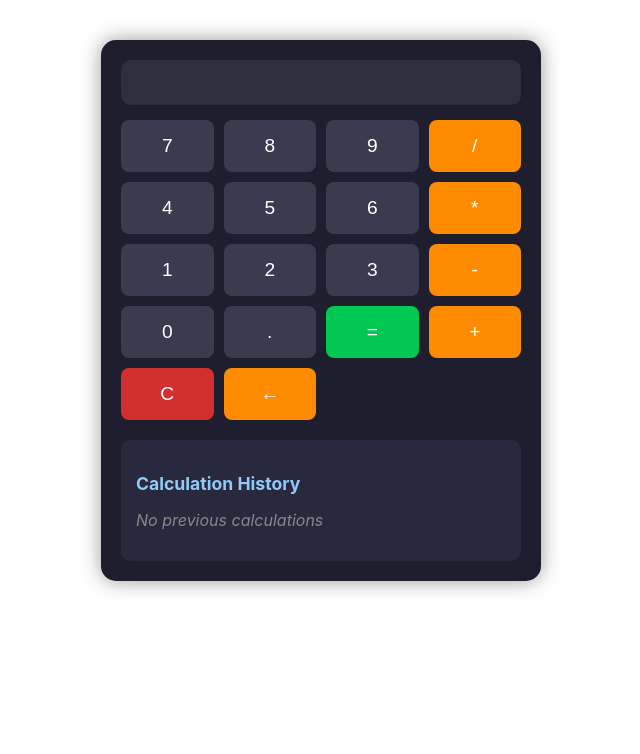
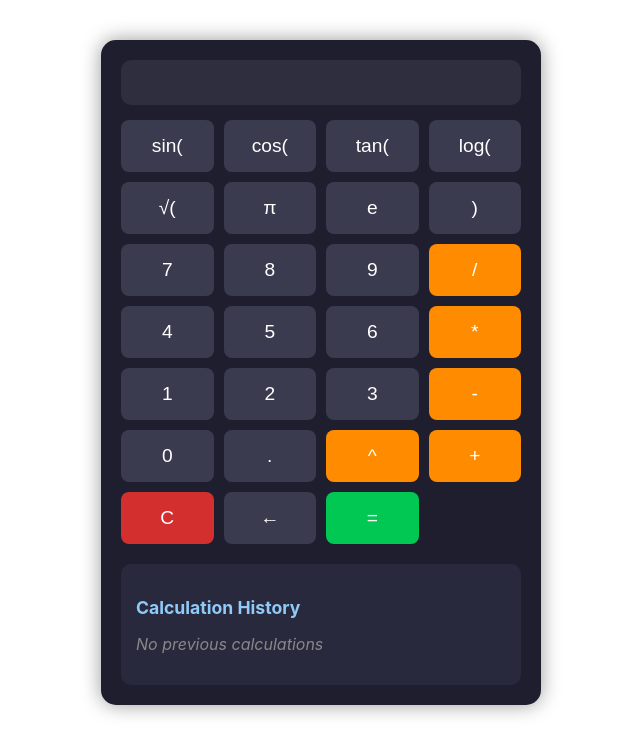
Before and after one commit to hsbhatra/scientific-calculator, a React (Create React App) app: page / in a window 1280 px wide. Shown: the top 754 px of the page, without its empty margins (319-959 px from the left). Built offline with nearby package versions, Linux system fonts and the light colour scheme.

Commit message:
Add scientific functions, mathjs eval, updated button types, and reverse history order.

```diff
--- a/package.json
+++ b/package.json
@@ -7,6 +7,7 @@
     "@testing-library/jest-dom": "^6.6.3",
     "@testing-library/react": "^16.3.0",
     "@testing-library/user-event": "^13.5.0",
+    "mathjs": "^14.5.2",
     "react": "^19.1.0",
     "react-dom": "^19.1.0",
     "react-scripts": "5.0.1",
--- a/src/App.js
+++ b/src/App.js
@@ -1,4 +1,5 @@
 import React, { useState } from 'react';
+import { evaluate } from 'mathjs';
 import Display from './components/Display';
 import Button from './components/Button';
 import History from './components/History'
@@ -16,51 +17,70 @@ function App() {
 
   // List of all buttons to render in calculator
   const buttons = [
+    'sin(', 'cos(', 'tan(', 'log(',
+    '√(', 'π', 'e', ')',
     '7', '8', '9', '/',
     '4', '5', '6', '*',
     '1', '2', '3', '-',
-    '0', '.', '=', '+',
-    'C', '←'
+    '0', '.', '^', '+',
+    'C', '←', '='
   ];
+
 
   // Handles logic when a button is clicked
   const handleClick = (label) => {
     if (label === 'C') {
-      // Clear everything
+      // Reset the expression and result
       setExpression('');
       setResult('');
     } else if (label === '←') {
-      // Remove last character
+      // Remove the last character from the expression
       setExpression((prev) => prev.slice(0, -1));
     } else if (label === '=') {
       try {
-        const evalResult = eval(expression); // Use mathjs later for safety
+        // Preprocess expression for mathjs compatibility
+        let processedExpr = expression
+          .replace(/π/g, 'pi')           // Replace π with mathjs constant
+          .replace(/√/g, 'sqrt')         // Replace √ with sqrt
+          .replace(/log/g, 'log10');     // Replace log with log10 (base 10)
+
+        // Evaluate the expression using mathjs
+        const evalResult = evaluate(processedExpr);
         setResult(evalResult);
+
+        // Save this calculation to history
         const newHistory = [...history, `${expression} = ${evalResult}`];
         setHistory(newHistory);
         localStorage.setItem('calc-history', JSON.stringify(newHistory));
       } catch {
+        // If evaluation fails, show error
         setResult('Error');
       }
     } else {
-      // Append number/operator to expression
+      // Append the clicked label (including closing bracket or operators) to the expression
       setExpression((prev) => prev + label);
     }
   };
 
+
   return (
     <div className={styles.calculator}>
       <Display expression={expression} result={result} />
+
       <div className={styles.buttonGrid}>
         {buttons.map((btn, idx) => (
-          <Button
-            key={idx}
-            label={btn}
-            onClick={handleClick}
-            type={btn === '=' ? 'equal' : btn === 'C' ? 'clear' : isNaN(btn) && btn !== '.' ? 'operator' : 'default'}
+          <Button key={idx} label={btn} onClick={handleClick}
+            type={
+              btn === '=' ? 'equal'
+                : btn === 'C' ? 'clear'
+                : ['+', '-', '*', '/', '^'].includes(btn) ? 'operator'
+                : ['sin(', 'cos(', 'tan(', 'log(', '√(', 'π', 'e', '(', ')'].includes(btn) ? 'function'
+                : 'default'
+            }
           />
         ))}
       </div>
+
       <History history={history} />
     </div>
   );
--- a/src/components/History.jsx
+++ b/src/components/History.jsx
@@ -10,7 +10,7 @@ const History = ({ history = [] }) => {
         <p className={styles.empty}>No previous calculations</p>
       ) : (
         <ul className={styles.list}>
-          {history.map((entry, index) => (
+          {[...history].reverse().map((entry, index) => (
             <li key={index} className={styles.item}>
               {entry}
             </li>
```
Also changed, not shown: 1 other file (tests, documents, lock files or other folders).
